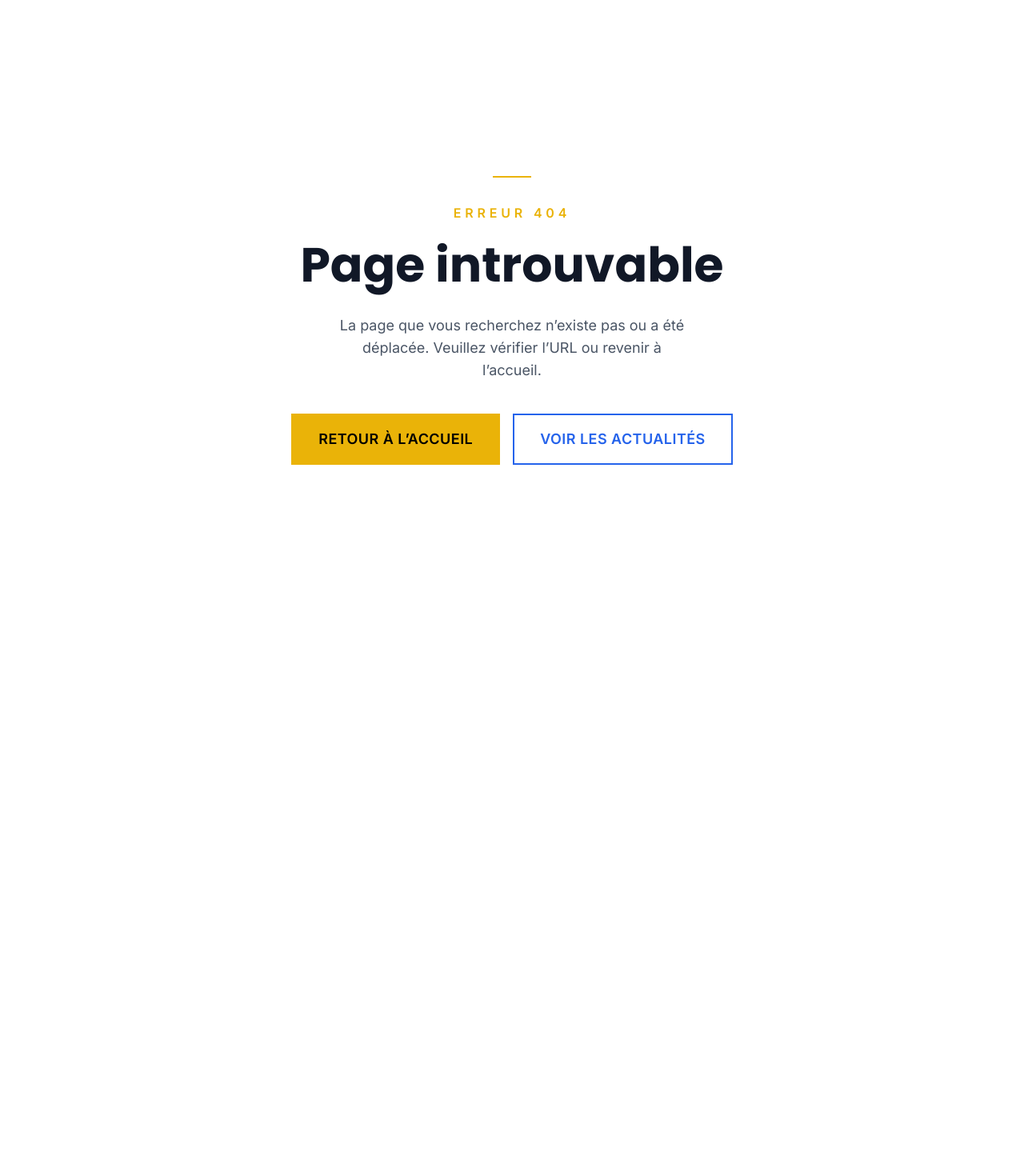
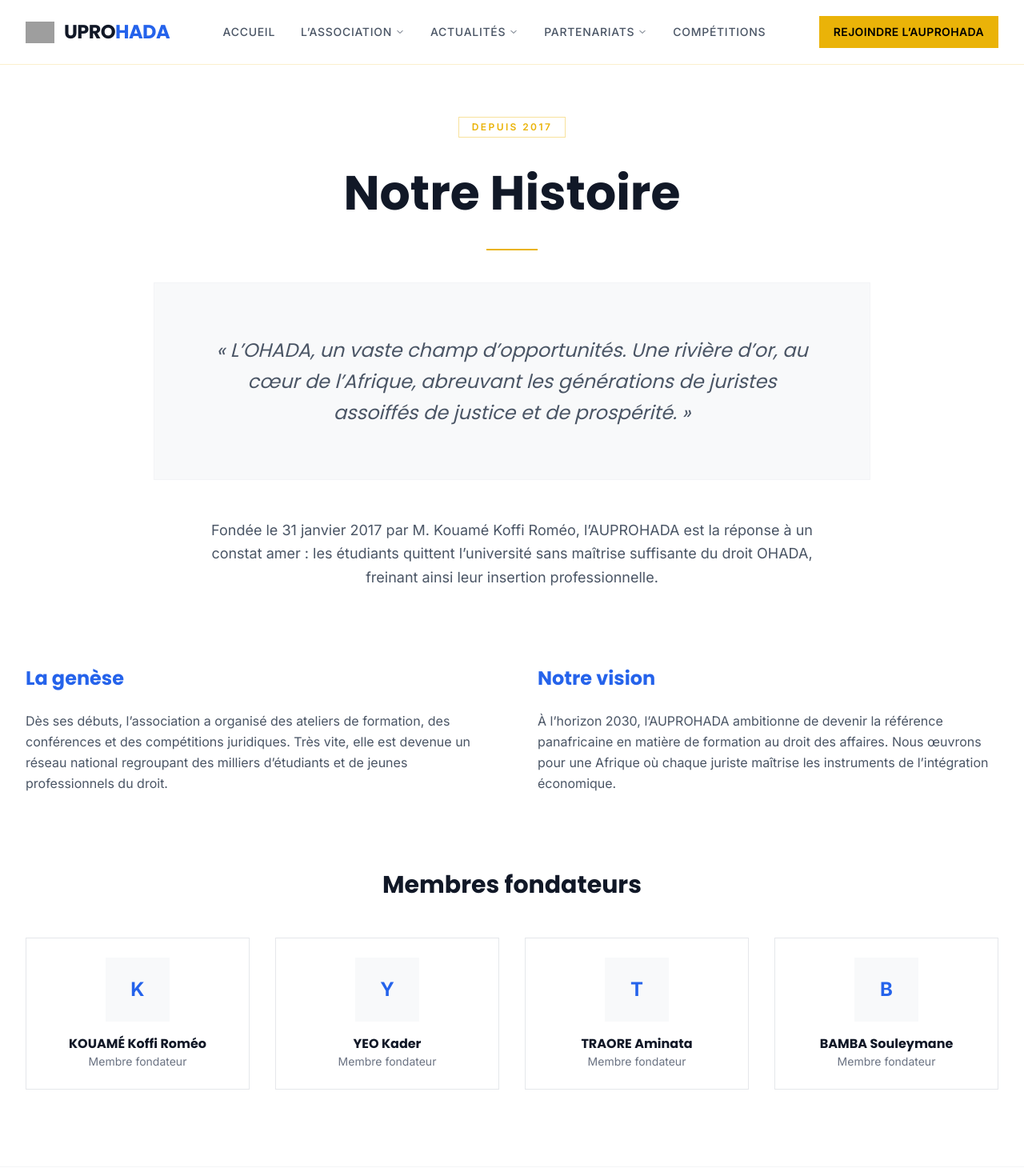
Before and after one commit to PATAWALA/auprohada, a Next.js app: page /notre-histoire in a window 1280 px wide. Before the commit this address had no page. Shown: the top 1470 px of the page at 80% size. Before the commit the page ends 800 px from the top, so only its background shows below. Built offline with nearby package versions, Linux system fonts and the light colour scheme; grey boxes are pictures that could not be loaded.

Commit message:
20 update

```diff
--- /dev/null
+++ b/src/app/(site)/notre-histoire/page.tsx
@@ -0,0 +1,83 @@
+// src/app/(site)/notre-histoire/page.tsx
+import Button from "@/components/ui/Button";
+
+export default function NotreHistoirePage() {
+  return (
+    <main className="pt-12 md:pt-16 pb-24 bg-white">
+      {/* Hero Section avec Hymne */}
+      <section className="max-w-7xl mx-auto px-4 sm:px-6 lg:px-8 mb-24">
+        <div className="max-w-4xl mx-auto text-center">
+          <span className="inline-block px-4 py-1 border border-gold/40 text-gold text-xs font-semibold uppercase tracking-[0.2em] mb-8">
+            Depuis 2017
+          </span>
+          <h1 className="font-display text-4xl md:text-5xl lg:text-6xl font-bold text-premium-dark leading-tight mb-8">
+            Notre Histoire
+          </h1>
+          <div className="w-16 h-0.5 bg-gold mx-auto mb-10" />
+          {/* Hymne complet */}
+          <div className="bg-premium-light border border-gray-100 p-10 md:p-16 mb-12">
+            <p className="font-display text-xl md:text-2xl text-gray-600 italic leading-relaxed">
+              « L’OHADA, un vaste champ d’opportunités. Une rivière d’or, au cœur de l’Afrique, abreuvant les générations de juristes assoiffés de justice et de prospérité. »
+            </p>
+          </div>
+          <p className="text-lg text-gray-600 max-w-3xl mx-auto leading-relaxed">
+            Fondée le 31 janvier 2017 par M. Kouamé Koffi Roméo, l’AUPROHADA est la réponse
+            à un constat amer : les étudiants quittent l’université sans maîtrise suffisante du
+            droit OHADA, freinant ainsi leur insertion professionnelle.
+          </p>
+        </div>
+      </section>
+
+      {/* Parcours et vision */}
+      <section className="max-w-7xl mx-auto px-4 sm:px-6 lg:px-8 mb-24">
+        <div className="grid md:grid-cols-2 gap-16">
+          <div>
+            <h2 className="font-display text-2xl font-bold text-royal mb-6">La genèse</h2>
+            <p className="text-gray-600 leading-relaxed">
+              Dès ses débuts, l’association a organisé des ateliers de formation, des
+              conférences et des compétitions juridiques. Très vite, elle est devenue un
+              réseau national regroupant des milliers d’étudiants et de jeunes professionnels
+              du droit.
+            </p>
+          </div>
+          <div>
+            <h2 className="font-display text-2xl font-bold text-royal mb-6">Notre vision</h2>
+            <p className="text-gray-600 leading-relaxed">
+              À l’horizon 2030, l’AUPROHADA ambitionne de devenir la référence
+              panafricaine en matière de formation au droit des affaires. Nous œuvrons pour
+              une Afrique où chaque juriste maîtrise les instruments de l’intégration
+              économique.
+            </p>
+          </div>
+        </div>
+      </section>
+
+      {/* Zone honorifique – Membres fondateurs */}
+      <section className="max-w-7xl mx-auto px-4 sm:px-6 lg:px-8 mb-24">
+        <h2 className="font-display text-3xl font-bold text-premium-dark text-center mb-12">
+          Membres fondateurs
+        </h2>
+        <div className="grid sm:grid-cols-2 lg:grid-cols-4 gap-8">
+          {["KOUAMÉ Koffi Roméo", "YEO Kader", "TRAORE Aminata", "BAMBA Souleymane"].map(
+            (name) => (
+              <div key={name} className="text-center border border-gray-200 p-6 hover:border-gold transition-colors">
+                <div className="w-20 h-20 bg-premium-light rounded-none mx-auto mb-4 flex items-center justify-center">
+                  <span className="text-2xl font-bold text-royal">{name.charAt(0)}</span>
+                </div>
+                <p className="font-display font-bold text-premium-dark">{name}</p>
+                <p className="text-sm text-gray-500">Membre fondateur</p>
+              </div>
+            )
+          )}
+        </div>
+      </section>
+
+      {/* CTA final */}
+      <div className="text-center pt-10 border-t border-gray-100">
+        <Button href="/association" variant="gold" size="lg">
+          Découvrir le Bureau National
+        </Button>
+      </div>
+    </main>
+  );
+}
--- a/src/app/(site)/page.tsx
+++ b/src/app/(site)/page.tsx
@@ -1,11 +1,9 @@
+// src/app/(site)/page.tsx
 import Hero from "@/components/sections/Hero";
 import SponsorsCarousel from "@/components/sections/SponsorsCarousel";
-import Histoire from "@/components/sections/Histoire";
+import Histoire from "@/components/sections/Histoire";            // ← Notre Histoire (avec photo à gauche)
 import KeyFigures from "@/components/sections/KeyFigures";
-import PresidentWord from "@/components/sections/PresidentWord";
 import NewsPreview from "@/components/sections/NewsPreview";
-import LibrairieJuridique from "@/components/sections/LibrairieJuridique";
-import Fiertes from "@/components/sections/Fiertes";
 import CTABanner from "@/components/sections/CTABanner";
 
 export default function HomePage() {
@@ -13,12 +11,9 @@ export default function HomePage() {
     <>
       <Hero />
       <SponsorsCarousel />
-      <Histoire />
+      <Histoire />          {/* Section Histoire avec photo fondateur + citation */}
       <KeyFigures />
-      <PresidentWord />
       <NewsPreview />
-      <LibrairieJuridique />
-      <Fiertes />
       <CTABanner />
     </>
   );
--- a/src/components/layout/Header.tsx
+++ b/src/components/layout/Header.tsx
@@ -1,3 +1,4 @@
+// src/components/layout/Header.tsx
 "use client";
 
 import { useState } from "react";
@@ -44,10 +45,9 @@ export default function Header() {
     <header className="sticky top-0 z-50 bg-white border-b border-gold/20 shadow-sharp">
       <div className="max-w-7xl mx-auto px-4 sm:px-6 lg:px-8">
         <div className="flex items-center justify-between h-20">
-          {/* Logo avec fallback en cas d’absence du fichier */}
+          {/* Logo avec fallback */}
           <Link href="/" className="flex items-center gap-3 group">
             {imgError ? (
-              // Fallback : carré doré avec la lettre A
               <span className="w-9 h-9 bg-gold flex items-center justify-center flex-shrink-0">
                 <span className="font-display font-bold text-white text-lg leading-none">A</span>
               </span>
@@ -112,11 +112,8 @@ export default function Header() {
             )}
           </nav>
 
-          {/* Boutons CTA à droite */}
-          <div className="hidden lg:flex items-center gap-3">
-            <Button href="/partenariats" variant="outline" size="sm">
-              Partenariats
-            </Button>
+          {/* CTA unique */}
+          <div className="hidden lg:flex">
             <Button href="/reseaux" variant="gold" size="sm">
               Rejoindre l’AUPROHADA
             </Button>
--- a/src/components/layout/MobileNav.tsx
+++ b/src/components/layout/MobileNav.tsx
@@ -65,10 +65,7 @@ export default function MobileNav({ structure, onClose }: MobileNavProps) {
           </Link>
         )
       )}
-      <div className="pt-6 border-t border-gold/20 mt-6 space-y-3">
-        <Button href="/partenariats" variant="outline" className="w-full">
-          Partenariats
-        </Button>
+      <div className="pt-6 border-t border-gold/20 mt-6">
         <Button href="/reseaux" variant="gold" className="w-full">
           Rejoindre l’AUPROHADA
         </Button>
--- a/src/components/sections/PresidentWord.tsx
+++ /dev/null
@@ -1,58 +0,0 @@
-import Image from "next/image";
-import Button from "../ui/Button";
-
-export default function PresidentWord() {
-  return (
-    <section className="bg-white py-20 md:py-28">
-      <div className="max-w-7xl mx-auto px-4 sm:px-6 lg:px-8">
-        <div className="grid md:grid-cols-2 gap-12 md:gap-16 lg:gap-20 items-center">
-          {/* Photo officielle */}
-          <div className="relative w-full h-[400px] md:h-[500px]">
-            <Image
-              src="/images/team/president-kuame-romeo.jpg"
-              alt="Président KOUAME Roméo"
-              fill
-              className="object-cover"
-              style={{ filter: "grayscale(100%) contrast(1.05) brightness(0.98)" }}
-              sizes="(max-width: 768px) 100vw, 50vw"
-              priority
-            />
-          </div>
-
-          {/* Texte + CTA */}
-          <div>
-            <div className="w-12 h-0.5 bg-gold mb-6" />
-
-            <blockquote className="font-display text-lg md:text-xl font-medium text-premium-dark leading-tight">
-              «&nbsp;L’AUPROHADA est née d’une conviction&nbsp;: celle que la
-              jeunesse universitaire est le fer de lance de l’intégration
-              juridique africaine.&nbsp;»
-            </blockquote>
-
-            <p className="mt-4 text-sm md:text-base text-gray-600 leading-relaxed max-w-xl">
-              Chaque étudiant sensibilisé au Traité OHADA devient un ambassadeur
-              de l’État de droit et du climat des affaires sur notre continent.
-              Nous bâtissons ensemble une génération de juristes capables de
-              porter haut les couleurs de l’Afrique.
-            </p>
-
-            <div className="mt-5">
-              <p className="font-display text-base font-bold text-royal">
-                KOUAME Roméo
-              </p>
-              <p className="text-sm text-gray-500 uppercase tracking-[0.2em] mt-1">
-                Président National de l’AUPROHADA
-              </p>
-            </div>
-
-            <div className="mt-6">
-              <Button variant="gold" size="md" href="/evenements">
-                Participer au prochain webinaire
-              </Button>
-            </div>
-          </div>
-        </div>
-      </div>
-    </section>
-  );
-}
```
